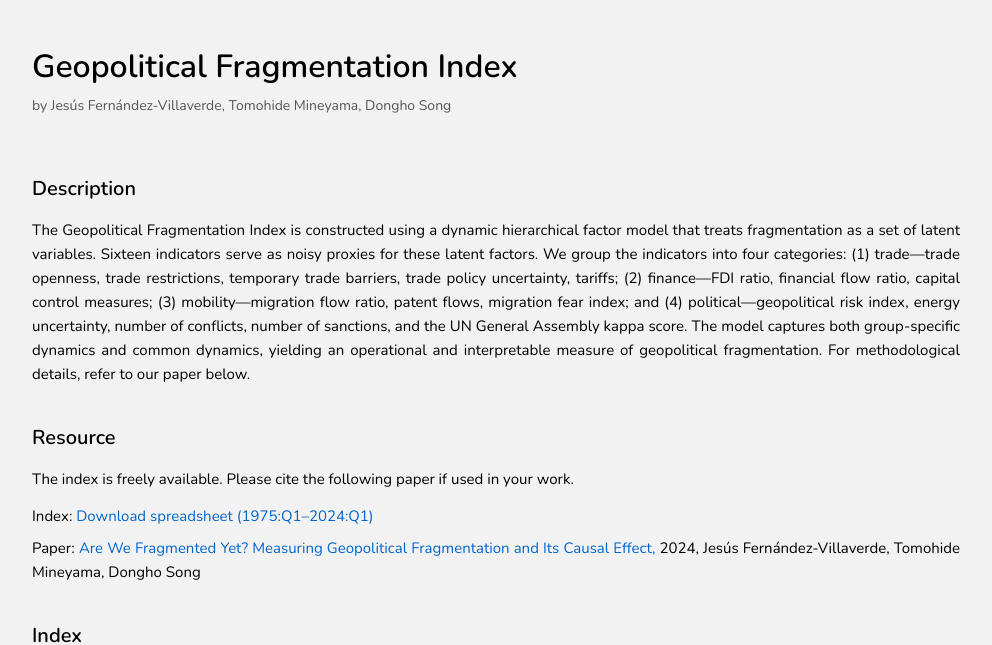
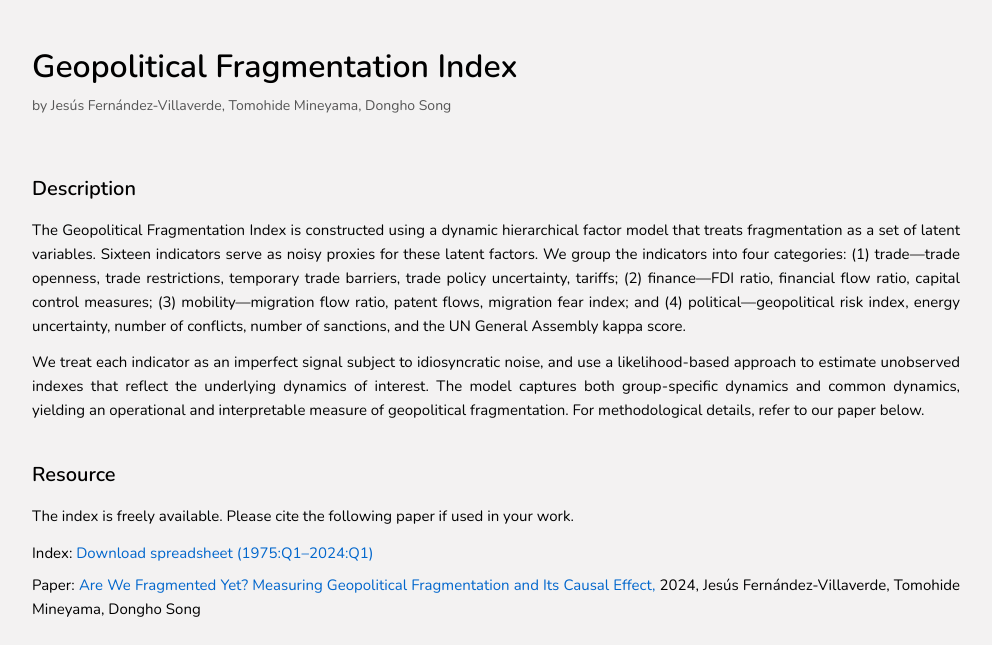
Before and after one commit to geopol-index/fragmentation, a plain HTML site: page index.html in a window 1280 px wide. Shown: the top 645 px of the page, without its empty margins (144-1136 px from the left). Drawn offline with nearby package versions, Linux system fonts and the light colour scheme.

Commit message:
Update index.html

```diff
--- a/index.html
+++ b/index.html
@@ -95,8 +95,10 @@ a:hover {
     We group the indicators into four categories: (1) trade—trade openness, trade restrictions, temporary trade barriers, trade policy uncertainty, tariffs;
     (2) finance—FDI ratio, financial flow ratio, capital control measures; (3) mobility—migration flow ratio, patent flows, migration fear index; and
     (4) political—geopolitical risk index, energy uncertainty, number of conflicts, number of sanctions, and the UN General Assembly kappa score.
-    The model captures both group-specific dynamics and common dynamics, yielding an operational and interpretable measure of geopolitical fragmentation.
-    For methodological details, refer to our paper below.
+      </div>
+  <div class="justify" style="margin-top: 0.8rem;">
+    We treat each indicator as an imperfect signal subject to idiosyncratic noise, and use a likelihood-based approach to estimate unobserved indexes that reflect the underlying dynamics of interest.
+    The model captures both group-specific dynamics and common dynamics, yielding an operational and interpretable measure of geopolitical fragmentation. For methodological details, refer to our paper below.
   </div>
 </section>
 
```
